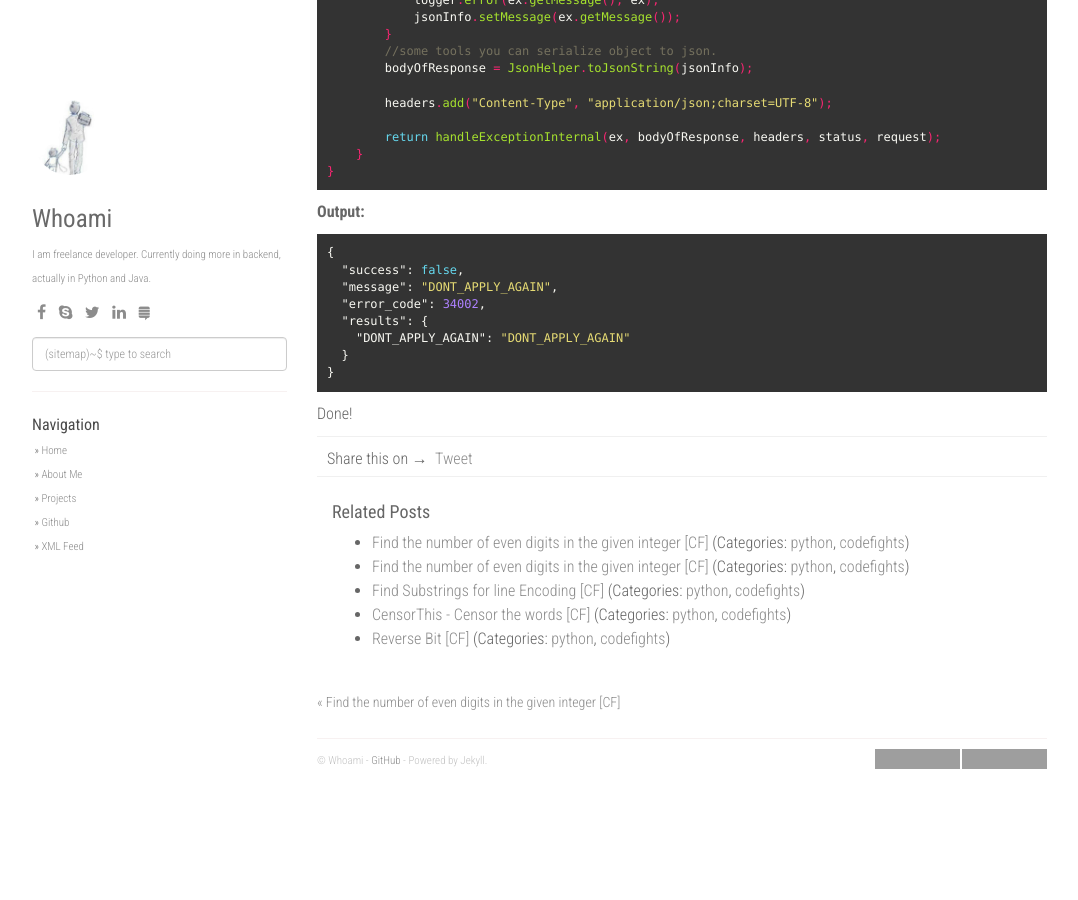
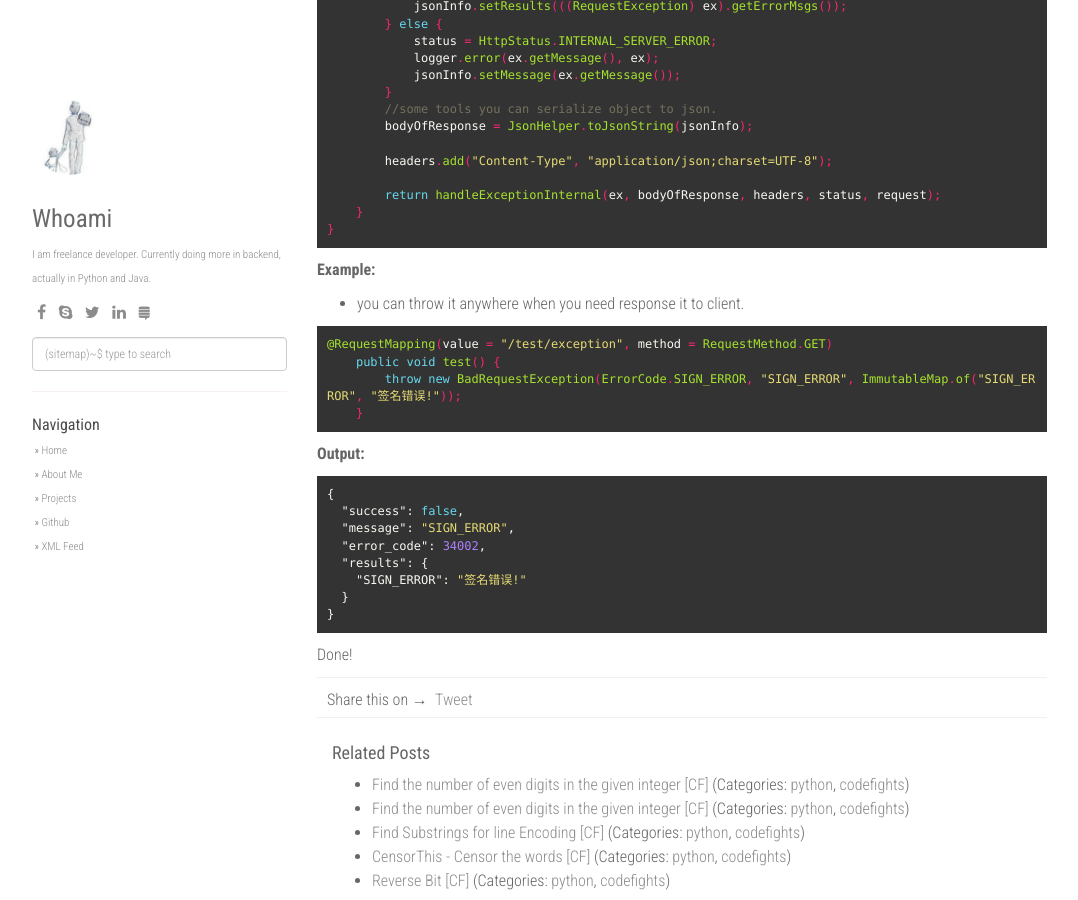
Before and after one commit to whoooami/whoooami.github.io, a Jekyll site: the page built from _posts/2016-12-14-spring-mvc-unite-exception-handler.md, in a window 1280 px wide and 900 px high, scrolled down 4359 px. Shown: the whole window, without its empty margins (53-1131 px from the left). Built offline with Jekyll 4.4.1, drawn with Linux system fonts in a browser that asks for light colours; nearby versions of some CDN libraries; comment, search, counter and statistics services are not loaded; before the commit the page ends 5151 px from its top, so only the background shows below that; some of the changed text lies outside the part shown; grey boxes are pictures that could not be loaded.

Commit message:
[whoami] - add example to spring mvc api exception handler.

````diff
--- a/_posts/2016-12-14-spring-mvc-unite-exception-handler.md
+++ b/_posts/2016-12-14-spring-mvc-unite-exception-handler.md
@@ -23,6 +23,7 @@ When we use spring mvc restful api, we needn't return the error msg up to contro
 2. throw new BadRequestException(ErrorCode.CAMPAIGN_DATE_INVALID, "CAMPAIGN_DATE_INVALID")
 3. throw new BadRequestException(ErrorCode.CAMPAIGN_DATE_INVALID, "CAMPAIGN DATE INVALID", ImmutableMap.of("CAMPAIGN_DATE_INVALID", "Sorry, Campaign date invalid!"))
 ```
+* You can add UnauthorizedException with HttpStatus.UNAUTHORIZED、 ForbiddenException with HttpStatus.FORBIDDEN, something like that.
 
 **Solution:**
 
@@ -268,15 +269,26 @@ public class RestResponseEntityExceptionHandler extends
 }
 ```
 
+**Example:**
+
+* you can throw it anywhere when you need response it to client.
+
+```java
+@RequestMapping(value = "/test/exception", method = RequestMethod.GET)
+    public void test() {
+        throw new BadRequestException(ErrorCode.SIGN_ERROR, "SIGN_ERROR", ImmutableMap.of("SIGN_ERROR", "签名错误!"));
+    }
+```
+
 **Output:**
 
 ```json
 {
   "success": false,
-  "message": "DONT_APPLY_AGAIN",
+  "message": "SIGN_ERROR",
   "error_code": 34002,
   "results": {
-    "DONT_APPLY_AGAIN": "DONT_APPLY_AGAIN"
+    "SIGN_ERROR": "签名错误!"
   }
 }
 ```
````
